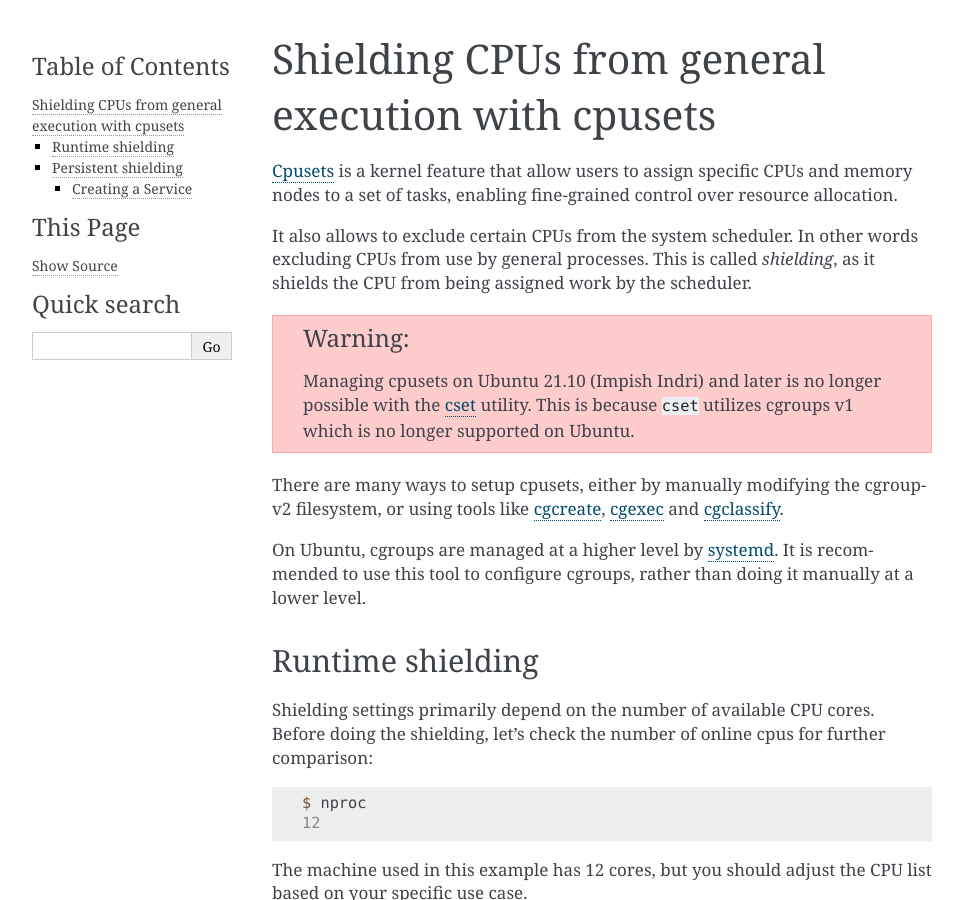
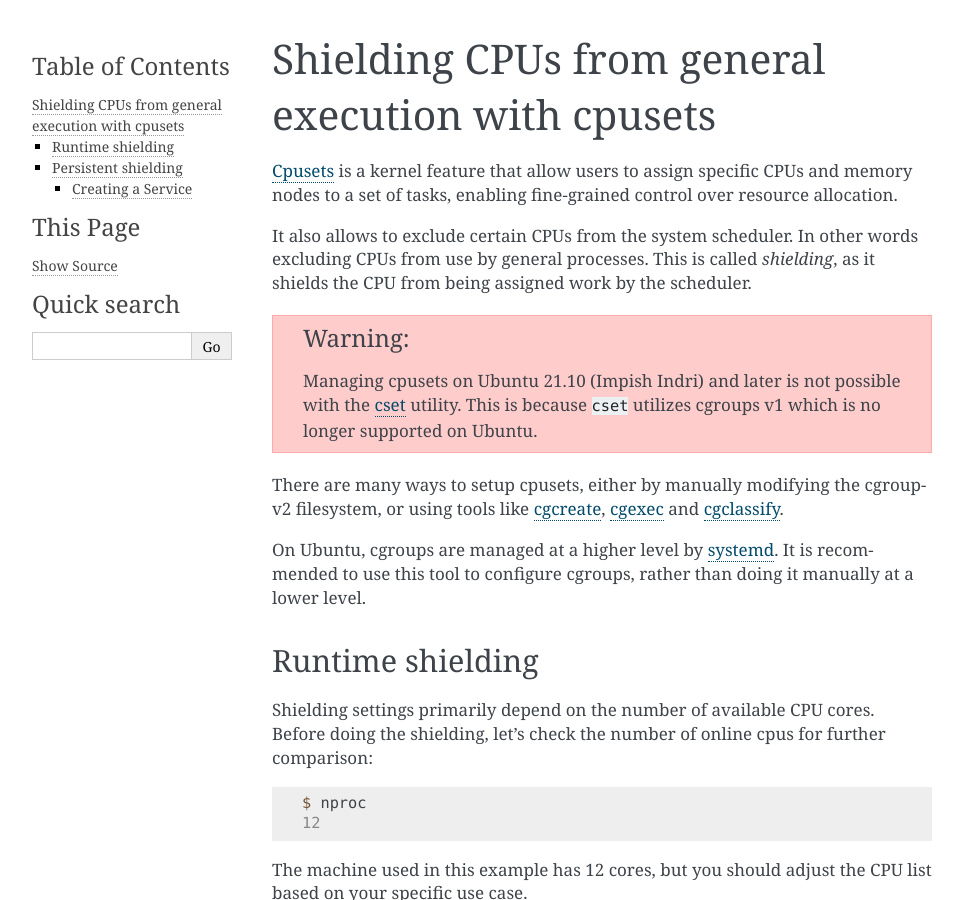
Before and after one commit to canonical/real-time-ubuntu-docs, a Sphinx documentation site: the page built from docs/how-to/using-cpusets.md, in a window 1280 px wide and 900 px high. Shown: the whole window, without its empty margins (148-1111 px from the left). Built offline with Sphinx 7.4.7, drawn with Linux system fonts in a browser that asks for light colours.

Commit message:
refact: drop 'no longer' for 'not'
Signed-off-by: Lincoln Wallace <lincoln.wallace@canonical.com>

````diff
--- a/docs/how-to/using-cpusets.md
+++ b/docs/how-to/using-cpusets.md
@@ -7,7 +7,7 @@ In other words excluding CPUs from use by general processes.
 This is called *shielding*, as it shields the CPU from being assigned work by the scheduler.
 
 ```{warning}
-Managing cpusets on Ubuntu 21.10 (Impish Indri) and later is no longer possible with the [cset][cset_manpage] utility. This is because `cset` utilizes cgroups v1 which is no longer supported on Ubuntu.
+Managing cpusets on Ubuntu 21.10 (Impish Indri) and later is not possible with the [cset][cset_manpage] utility. This is because `cset` utilizes cgroups v1 which is no longer supported on Ubuntu.
 ```
 
 There are many ways to setup cpusets, either by manually modifying the cgroup-v2 filesystem, or using tools like [cgcreate][manpage_cgcreate], [cgexec][manpage_cgexec] and [cgclassify][manpage_cgclassify].
````
